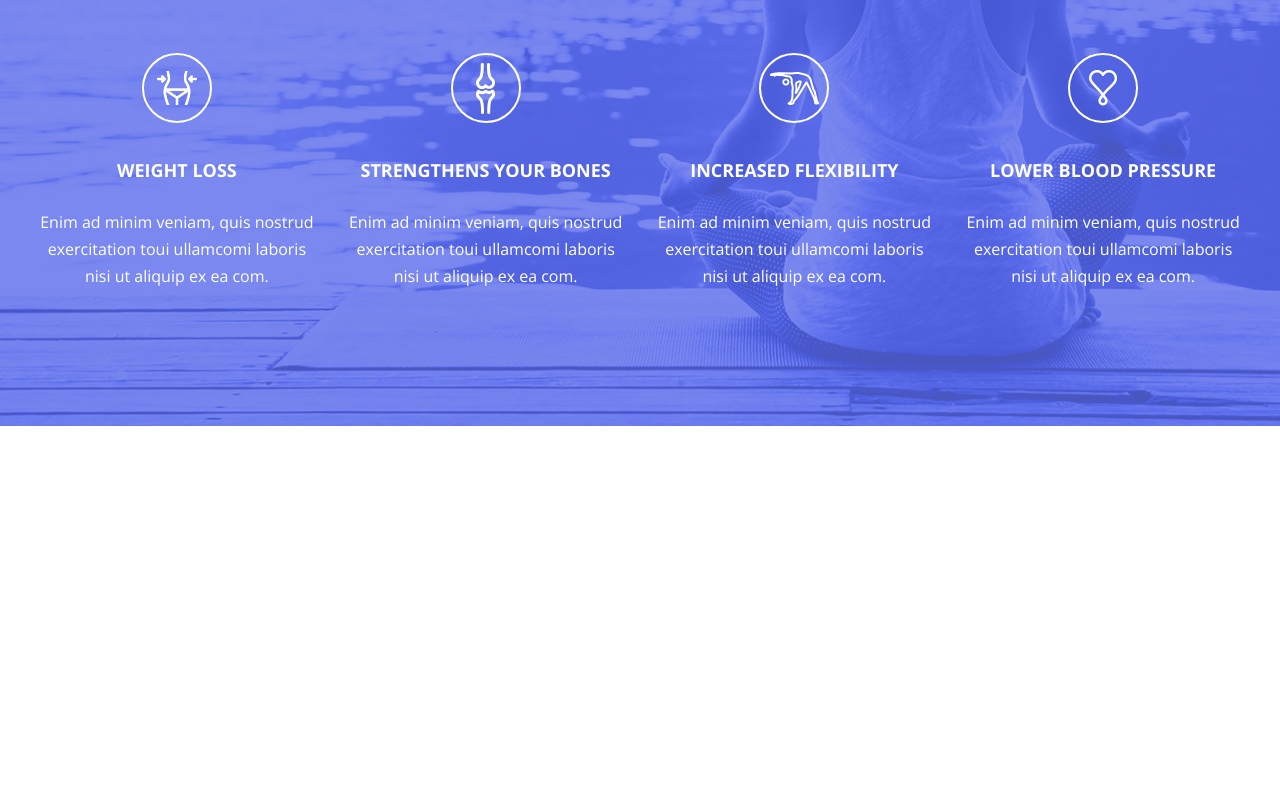
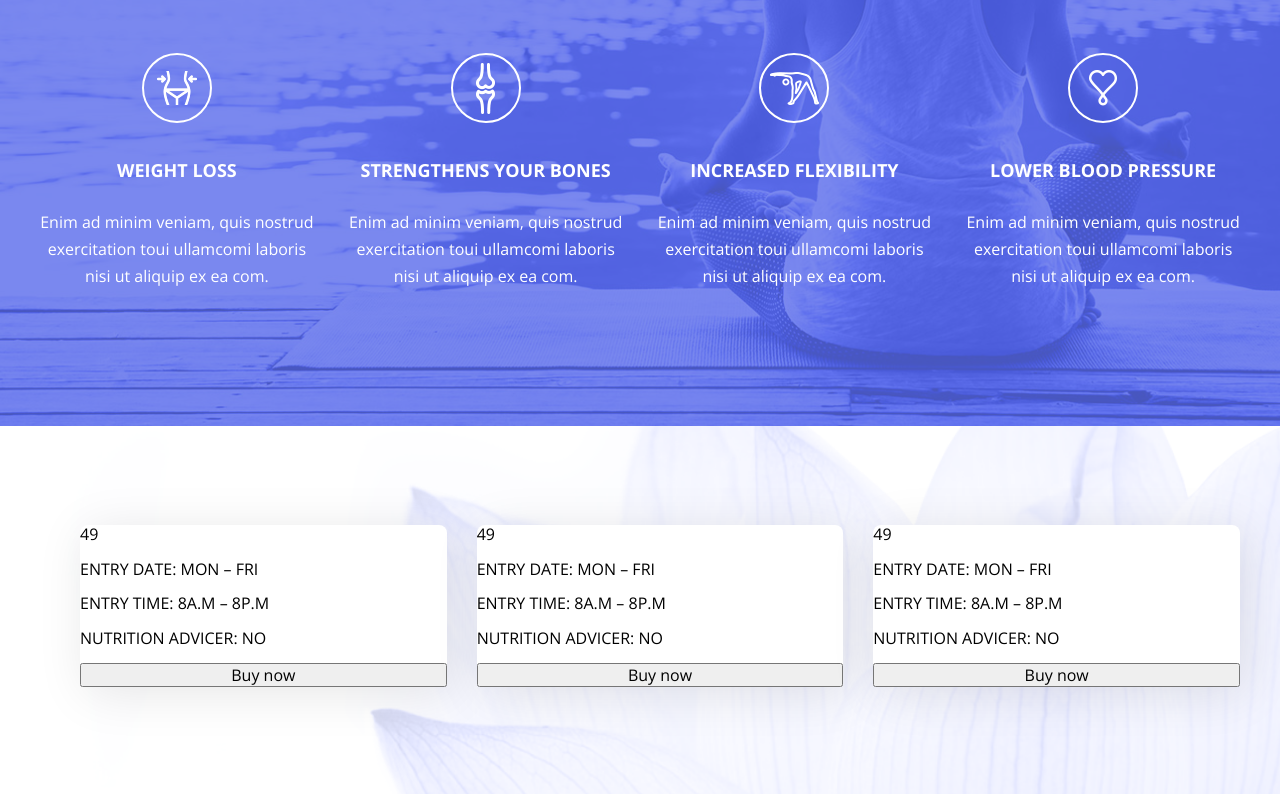
Before and after one commit to ViktorPalchynskyi/A-level-ModuleProject-YogaLanding, a plain HTML site: page index.html in a window 1280 px wide. Shown: the part 3609-4403 px from the top of the page. Before the commit the page ends 4035 px from the top, so only its background shows below. Drawn offline with nearby package versions, Linux system fonts and the light colour scheme; files whose address does not match are found by name.

Commit message:
work on 6-th section

```diff
--- a/css/style.css
+++ b/css/style.css
@@ -454,6 +454,34 @@ body {
    line-height: 27px;
 }
 
+.shop {
+   background: url("../img/bg/bg-03.jpg") center center/cover no-repeat;
+}
+
+.shop .container {
+   padding: 99px 0 107px 0;
+}
+
+.shop__box {
+   display: flex;
+   margin: 0 -15px;
+}
+
+.shop__box > li {
+   width: calc(100% / 3);
+   list-style: none;
+   padding: 0 15px;
+}
+
+.shop__item {
+   display: flex;
+   flex-direction: column;
+   width: 100%;
+   box-shadow: 6px 6px 50px rgba(0, 0, 0, 0.1);
+   border-radius: 8px;
+   background-color: #fff;
+}
+
 @media (max-width: 1199px) {
    #header .container {
       padding: 16px 14.5px;
--- a/index.html
+++ b/index.html
@@ -256,6 +256,45 @@
                </ul>
             </div>
          </section>
+         <section class="shop">
+            <div class="container">
+               <ul class="shop__box">
+                  <li>
+                     <div class="shop__item">
+                        <p class="shop__price">49</p>
+                        <div class="shop__date">
+                           <p class="date__week">ENTRY DATE: MON – FRI</p>
+                           <p class="date__time">ENTRY TIME: 8A.M – 8P.M</p>
+                           <p class="date__nutrition">NUTRITION ADVICER: NO</p>
+                        </div>
+                        <button class="shop__btn">Buy now</button>
+                     </div>
+                  </li>
+                  <li>
+                     <div class="shop__item">
+                        <p class="shop__price">49</p>
+                        <div class="shop__date">
+                           <p class="date__week">ENTRY DATE: MON – FRI</p>
+                           <p class="date__time">ENTRY TIME: 8A.M – 8P.M</p>
+                           <p class="date__nutrition">NUTRITION ADVICER: NO</p>
+                        </div>
+                        <button class="shop__btn">Buy now</button>
+                     </div>
+                  </li>
+                  <li>
+                     <div class="shop__item">
+                        <p class="shop__price">49</p>
+                        <div class="shop__date">
+                           <p class="date__week">ENTRY DATE: MON – FRI</p>
+                           <p class="date__time">ENTRY TIME: 8A.M – 8P.M</p>
+                           <p class="date__nutrition">NUTRITION ADVICER: NO</p>
+                        </div>
+                        <button class="shop__btn">Buy now</button>
+                     </div>
+                  </li>
+               </ul>
+            </div>
+         </section>
       </main>
    </div>
 </body>
```
